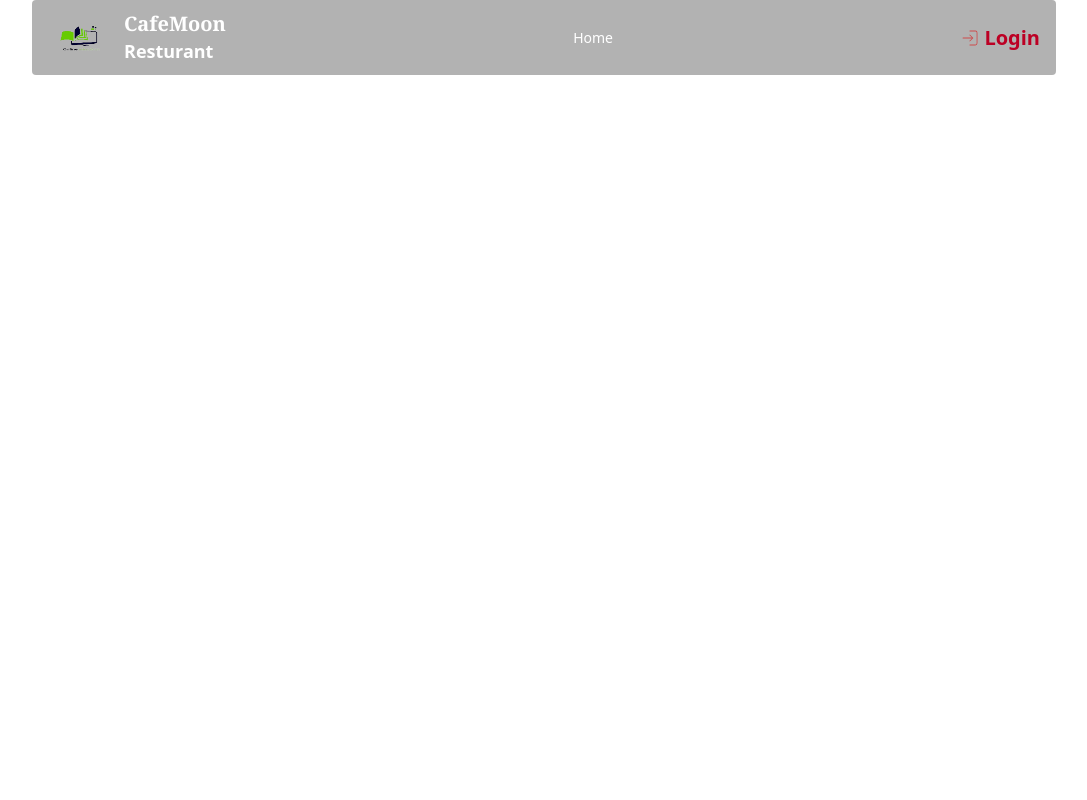
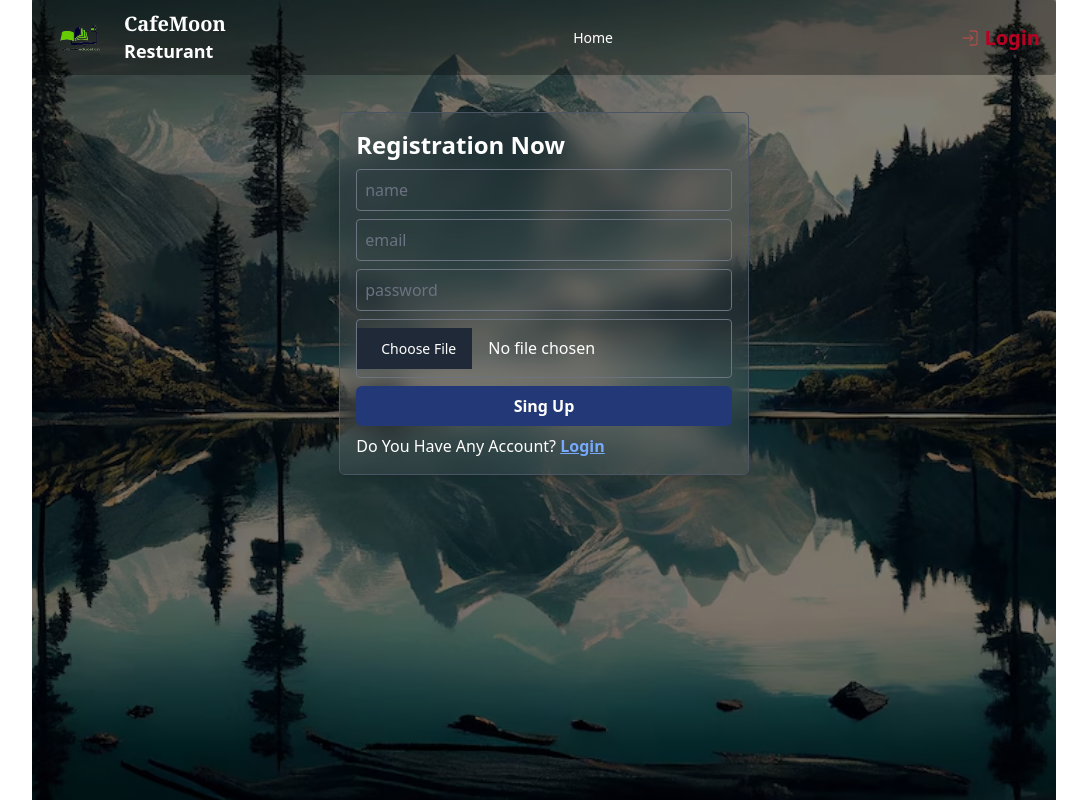
Before and after one commit to Sumaiya-Meem/Academia, a React (Vite) app: page /registration in a window 1280 px wide. Shown: the whole page, without its empty margins (96-1183 px from the left). Built offline with nearby package versions, Linux system fonts and the light colour scheme; no server answers.

Commit message:
design register page

```diff
--- a/src/Pages/Register/Register.jsx
+++ b/src/Pages/Register/Register.jsx
@@ -1,8 +1,156 @@
+// import { updateProfile } from "firebase/auth";
+import { useContext } from "react";
+import { useForm } from "react-hook-form";
+import {Link , useNavigate} from 'react-router-dom'
+// import toast from 'react-hot-toast';
+import { ContextProvider } from "../Context/AuthProvider";
+
+import bg from "../../assets/login.avif";
+// import useAxiosPublic from "../Hooks/useAxiosPublic";
+// import auth from "../firebase/firebase.config";
+// import Swal from "sweetalert2";
+
+const IMG_HOASTING_KEY = import.meta.env.VITE_IMAGE_UPLOAD_API;
+// const img_hosting_api = `https://api.imgbb.com/1/upload?key=${IMG_HOASTING_KEY}`
+
+const Register = () => {
+
+    // const axiosPublic = useAxiosPublic();
+    // const {createUser} = useContext(ContextProvider);
+    // const navigate = useNavigate()
 
 
-const Register = () => {
+    const { register, handleSubmit, reset, formState: { errors } } = useForm();
+
+
+    const onSubmit =async (data) => {
+        console.log(data);
+        const imgFile = { image: data.photo[0] }
+        console.log(imgFile)
+    //     const res = await axiosPublic.post(img_hosting_api, imgFile, {
+    //         headers: {
+    //             'Content-Type': "multipart/form-data"
+    //         }
+    //     })
+    //     console.log(res)
+    //     const img_url = res?.data?.data?.display_url;
+    //     console.log(img_url)
+    //     if(img_url){
+    //         createUser(data.email, data.password)
+    //         .then(result=> {
+    //             console.log(result.user)
+    //             if(result.user){
+    //                  updateProfile(auth.currentUser, {
+    //                     displayName: data.username,
+    //                     photoURL: img_url,
+    //                  })
+    //                  .then(()=> {
+
+    //                     axiosPublic.post('/user', {email: result?.user?.email, name: result?.user?.displayName})
+    //                     .then(res=> {
+    //                         if (res.data.insertedId) {
+    //                             console.log('user added to the database')
+    //                             reset();
+    //                             Swal.fire({
+    //                                 position: 'top-end',
+    //                                 icon: 'success',
+    //                                 title: 'User created successfully.',
+    //                                 showConfirmButton: false,
+    //                                 timer: 1500
+    //                             });
+    //                             navigate('/');
+    //                         }
+    //                     })
+
+    //                  })
+    //                  .catch(error=> {
+    //                     toast.error(error.message)
+    //                  })
+    //             }
+    //         })
+    //         .catch(error=> {
+    //             toast.error(error.message);
+    //         })
+    //     }
+     }
+    const backgroundImageStyle = {
+        backgroundImage: `linear-gradient(rgba(0,0,0,0.5), rgba(0,0,0,0.5)), url(${bg})`,
+        backgroundSize: "cover",
+        backgroundPosition: "center",
+        height: "100vh",
+      };
+
+
     return (
-        <div>
+        <div style={backgroundImageStyle} className="w-full bg-gradient-to-r from-[#00000033] to-[#00000033] mt-0">
+        <div className="flex items-center justify-center w-[100%] md:w-[60%] lg:w-[40%] mx-auto " >
+      <div className="mt-28 text-white p-4 w-full bg-gray-400 shadow-lg rounded-md bg-clip-padding backdrop-filter backdrop-blur-md bg-opacity-10 border border-gray-600">
+
+
+                <form className="w-full " onSubmit={handleSubmit(onSubmit)}>
+                    <h2 className="text-2xl text-white font-bold mb-2">Registration Now</h2>
+
+                    <div className="mb-2">
+                        <input
+                            type="text"
+                            id="username"
+                            placeholder="name"
+                            {...register('username', { required: 'Username is required' })}
+                            className={`w-full p-2 border block rounded bg-transparent ${errors.username ? 'border-red-500' : 'border-gray-500'}`}
+                        />
+                        {errors.username && <span className="text-red-700 text-sm">{errors.username.message}</span>}
+                    </div>
+
+                    <div className="mb-2">
+
+                        <input
+                            type="text"
+                            id="email"
+                            placeholder="email"
+                            {...register('email', {
+                                required: 'Email is required',
+                            })}
+                            className={`w-full p-2 border block rounded bg-transparent ${errors.email ? 'border-red-500' : 'border-gray-500'}`}
+                        />
+                        {errors.email && <span className="text-red-500 text-sm">{errors.email.message}</span>}
+                    </div>
+
+                    <div className="mb-2">
+
+                        <input
+                            type="password"
+                            id="password"
+                            placeholder="password"
+                            {...register('password', { required: 'Password is required' })}
+                            className={`w-full p-2 block border rounded bg-transparent ${errors.password ? 'border-red-500' : 'border-gray-500'}`}
+                        />
+                        {errors.password && <span className="text-red-500 text-sm">{errors.password.message}</span>}
+                    </div>
+
+                    <div className="mb-2">
+                        <input
+                            type="file"
+                            id="photo"
+                            {...register('photo', { required: 'Photo is required' })}
+                            className={`w-full p-2 block border rounded bg-transparent ${errors.password ? 'border-red-500' : 'border-gray-500'}`}
+                        />
+                        {errors.photo && <span className="text-red-500 text-sm">{errors.photo.message}</span>}
+                    </div>
+
+                    <div className="flex justify-between">
+                        <button
+                            type="submit"
+                            className=" bg-blue-900  w-full rounded-md font-bold px-4 py-2 focus:outline-none focus:shadow-outline-blue"
+                        >
+                            Sing Up
+                        </button>
+                    </div>
+                    <h1 className="mt-2">Do You Have Any Account? <Link className="text-blue-400 font-bold underline" to='/login'>Login</Link></h1>
+                </form>
+
+
+            </div>
+            </div>
 
         </div>
     );
```
